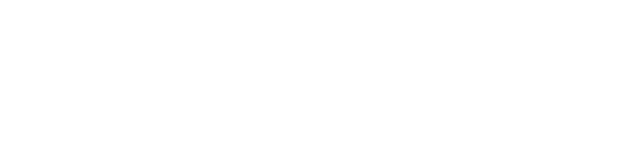
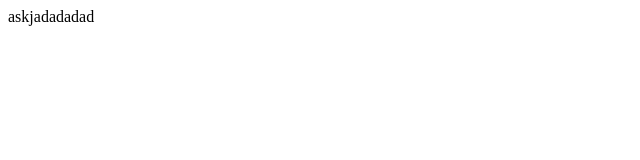
Before and after one commit to congdat0310/DCakeShop, a plain HTML site: page Home Page.html in a window 1280 px wide. Shown: the whole page, without its empty margins (0-640 px from the left). Drawn offline with Linux system fonts and the light colour scheme.

Commit message:
Update Home Page.html

```diff
--- a/Home Page.html
+++ b/Home Page.html
@@ -8,6 +8,7 @@
     <script>  </script>
 </head>
 <body>
+    askjadadadad
 
 </body>
 </html>
```
